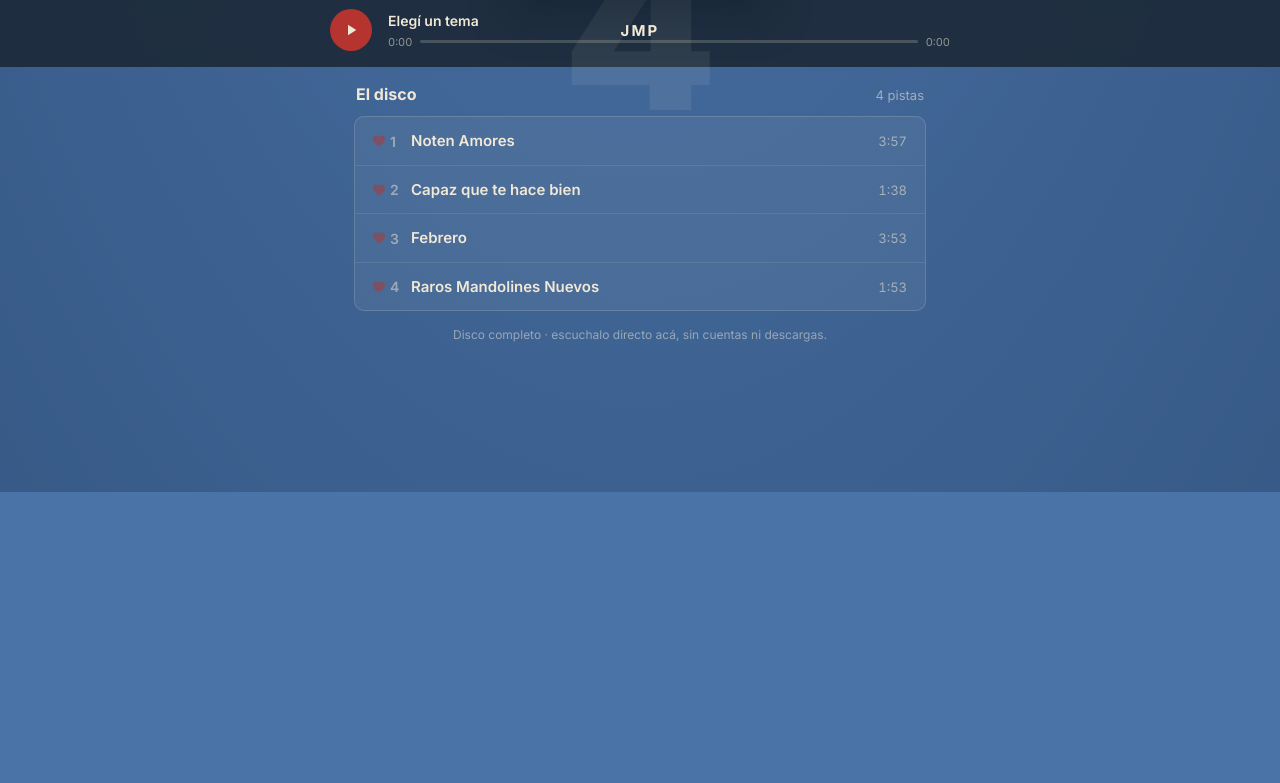
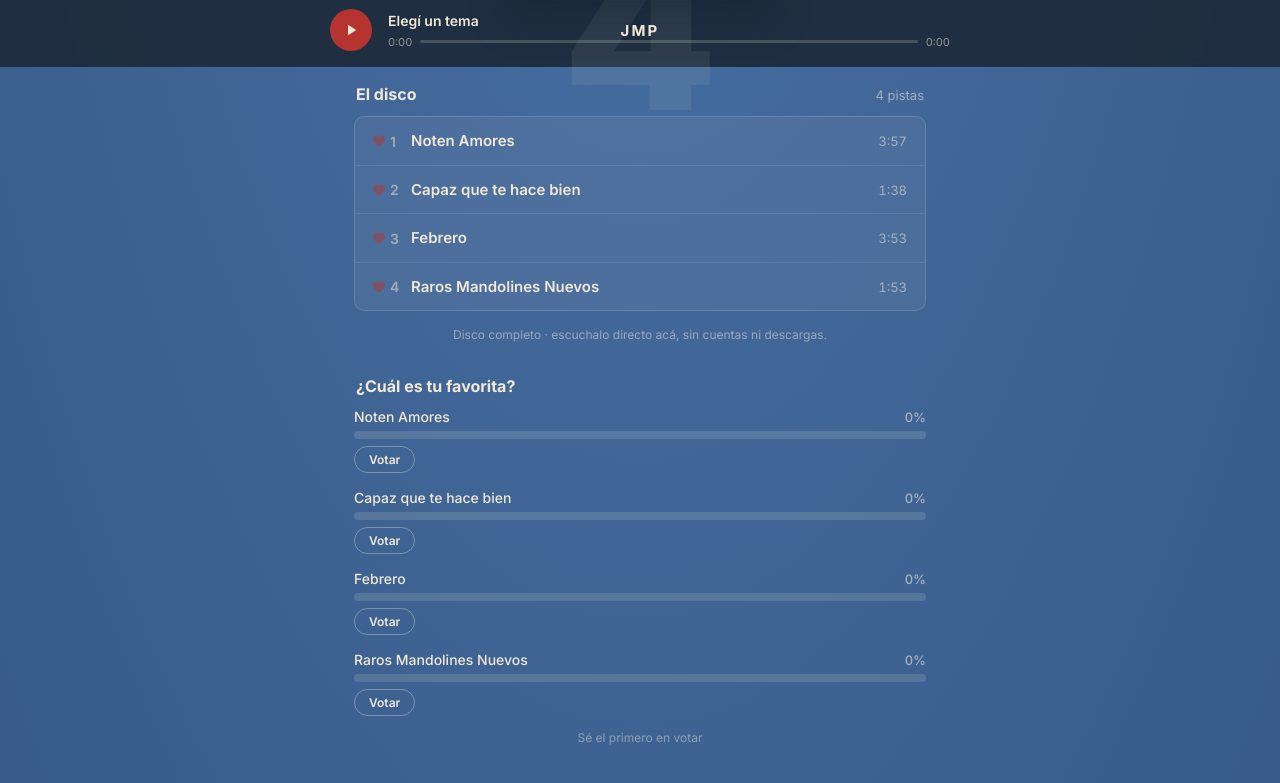
Before and after one commit to juanmaportela-debug/otras-cuatro-canciones, a plain HTML site: page index.html in a window 1280 px wide. Shown: the part 733-1516 px from the top of the page. Before the commit the page ends 1225 px from the top, so only its background shows below. Drawn offline with Linux system fonts and the light colour scheme; no server answers.

Commit message:
Add files via upload

```diff
--- a/index.html
+++ b/index.html
@@ -386,6 +386,79 @@
     margin: 16px 2px 0;
   }
 
+  /* ---- Encuesta ---- */
+  .poll {
+    margin-top: 34px;
+  }
+
+  .poll-row {
+    margin-bottom: 16px;
+  }
+
+  .poll-row:last-child { margin-bottom: 0; }
+
+  .poll-row-head {
+    display: flex;
+    justify-content: space-between;
+    align-items: baseline;
+    font-size: 14px;
+    font-weight: 500;
+    color: var(--cream);
+    margin-bottom: 6px;
+  }
+
+  .poll-row-head .pct {
+    font-size: 13px;
+    opacity: 0.6;
+    font-variant-numeric: tabular-nums;
+  }
+
+  .poll-bar-track {
+    height: 8px;
+    border-radius: 4px;
+    background: rgba(241, 232, 214, 0.14);
+    overflow: hidden;
+  }
+
+  .poll-bar-fill {
+    height: 100%;
+    width: 0%;
+    background: var(--red);
+    border-radius: 4px;
+    transition: width 0.5s ease;
+  }
+
+  .poll-vote-btn {
+    margin-top: 7px;
+    font-family: 'Inter', sans-serif;
+    font-size: 12px;
+    font-weight: 600;
+    color: var(--cream);
+    background: none;
+    border: 1px solid rgba(241, 232, 214, 0.35);
+    border-radius: 999px;
+    padding: 5px 14px;
+    cursor: pointer;
+  }
+
+  .poll-vote-btn:hover { background: rgba(241, 232, 214, 0.1); }
+
+  .poll-voted-tag {
+    display: inline-block;
+    margin-top: 7px;
+    font-size: 12px;
+    color: var(--cream);
+    opacity: 0.55;
+  }
+
+  .poll-note {
+    text-align: center;
+    font-size: 12px;
+    color: var(--cream);
+    opacity: 0.45;
+    margin: 14px 2px 0;
+  }
+
   footer {
     text-align: center;
     margin-top: 36px;
@@ -548,6 +621,14 @@
   </div>
 
   <p class="disclaimer">Disco completo · escuchalo directo acá, sin cuentas ni descargas.</p>
+
+  <div class="poll">
+    <div class="section-head">
+      <p class="section-title">¿Cuál es tu favorita?</p>
+    </div>
+    <div class="poll-list" id="pollList"></div>
+    <p class="poll-note" id="pollNote">Cargando resultados…</p>
+  </div>
 </div>
 
 <div class="player">
@@ -698,6 +779,85 @@
   });
 
   renderTracklist();
+
+  // ---- Encuesta: ¿cuál es tu favorita? ----
+  const POLL_API = "https://countapi.mileshilliard.com/api/v1";
+  const POLL_NAMESPACE = "jmp-otras-cuatro-canciones-de-amor";
+  const POLL_KEYS = TRACKS.map((_, i) => `${POLL_NAMESPACE}-cancion-${i + 1}`);
+  const VOTE_STORAGE_KEY = "jmp_otras4_poll_voted";
+
+  const pollListEl = document.getElementById("pollList");
+  const pollNoteEl = document.getElementById("pollNote");
+
+  function getVotedIndex() {
+    const v = localStorage.getItem(VOTE_STORAGE_KEY);
+    return v === null ? null : Number(v);
+  }
+
+  function renderPoll(counts) {
+    const total = counts.reduce((a, b) => a + b, 0);
+    const votedIndex = getVotedIndex();
+
+    pollListEl.innerHTML = TRACKS.map((track, i) => {
+      const pct = total ? Math.round((counts[i] / total) * 100) : 0;
+      const action = votedIndex === null
+        ? `<button class="poll-vote-btn" data-index="${i}">Votar</button>`
+        : (votedIndex === i ? `<span class="poll-voted-tag">Tu voto ✓</span>` : "");
+      return `
+        <div class="poll-row">
+          <div class="poll-row-head">
+            <span>${track.title}</span>
+            <span class="pct">${pct}%</span>
+          </div>
+          <div class="poll-bar-track"><div class="poll-bar-fill" style="width:${pct}%"></div></div>
+          ${action}
+        </div>
+      `;
+    }).join("");
+
+    if (votedIndex === null) {
+      pollListEl.querySelectorAll(".poll-vote-btn").forEach((btn) => {
+        btn.addEventListener("click", () => vote(Number(btn.dataset.index)));
+      });
+    }
+
+    pollNoteEl.textContent = total
+      ? `${total} voto${total === 1 ? "" : "s"} hasta ahora`
+      : "Sé el primero en votar";
+  }
+
+  async function fetchPollCounts() {
+    const results = await Promise.all(
+      POLL_KEYS.map((key) =>
+        fetch(`${POLL_API}/get/${key}`)
+          .then((r) => r.json())
+          .then((d) => d.value || 0)
+          .catch(() => 0)
+      )
+    );
+    return results;
+  }
+
+  async function vote(i) {
+    if (getVotedIndex() !== null) return;
+    localStorage.setItem(VOTE_STORAGE_KEY, String(i));
+    try {
+      await fetch(`${POLL_API}/hit/${POLL_KEYS[i]}`);
+    } catch (e) { /* si falla, igual marcamos localmente para no permitir doble click */ }
+    const counts = await fetchPollCounts();
+    renderPoll(counts);
+  }
+
+  async function initPoll() {
+    try {
+      const counts = await fetchPollCounts();
+      renderPoll(counts);
+    } catch (e) {
+      pollNoteEl.textContent = "No se pudo cargar la encuesta ahora mismo.";
+    }
+  }
+
+  initPoll();
 </script>
 
 </body>
```
